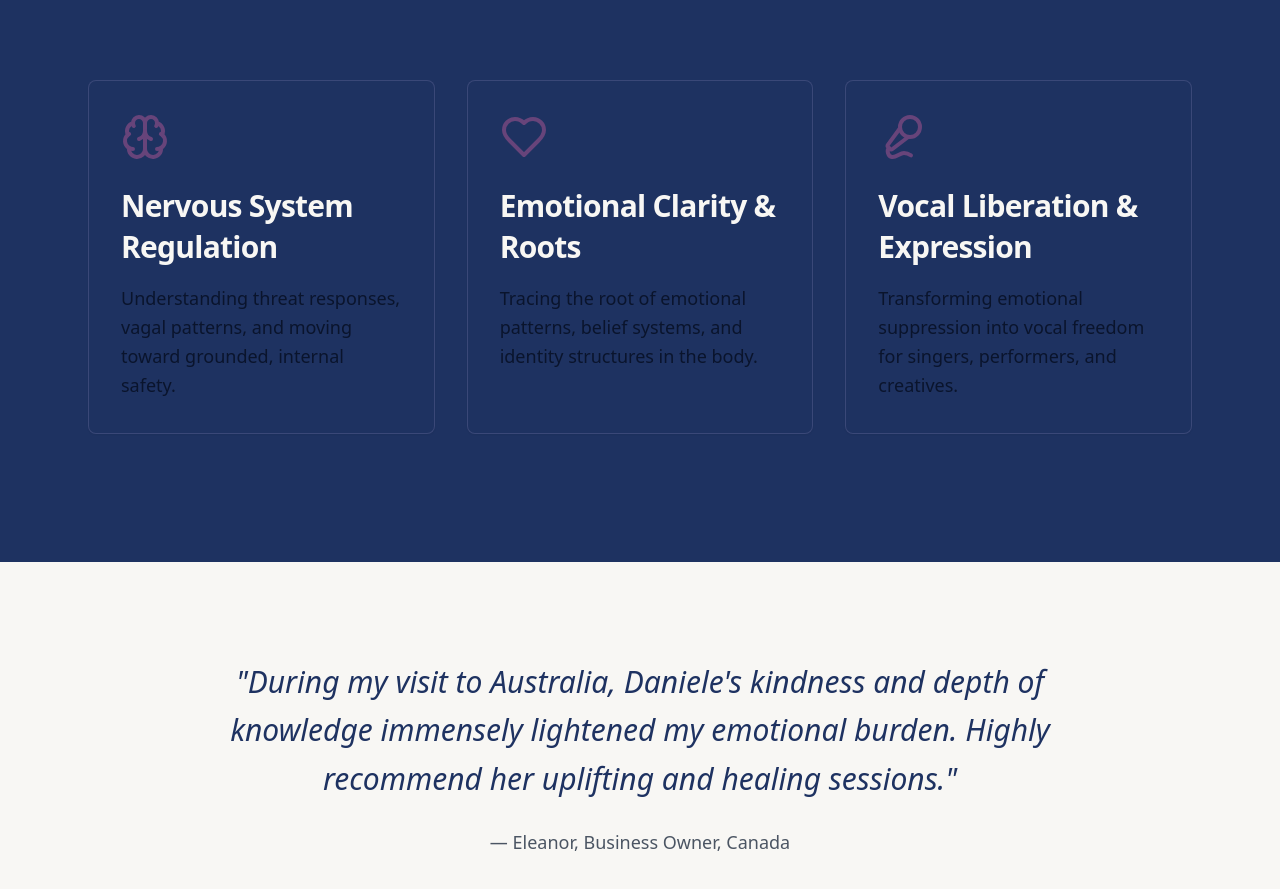
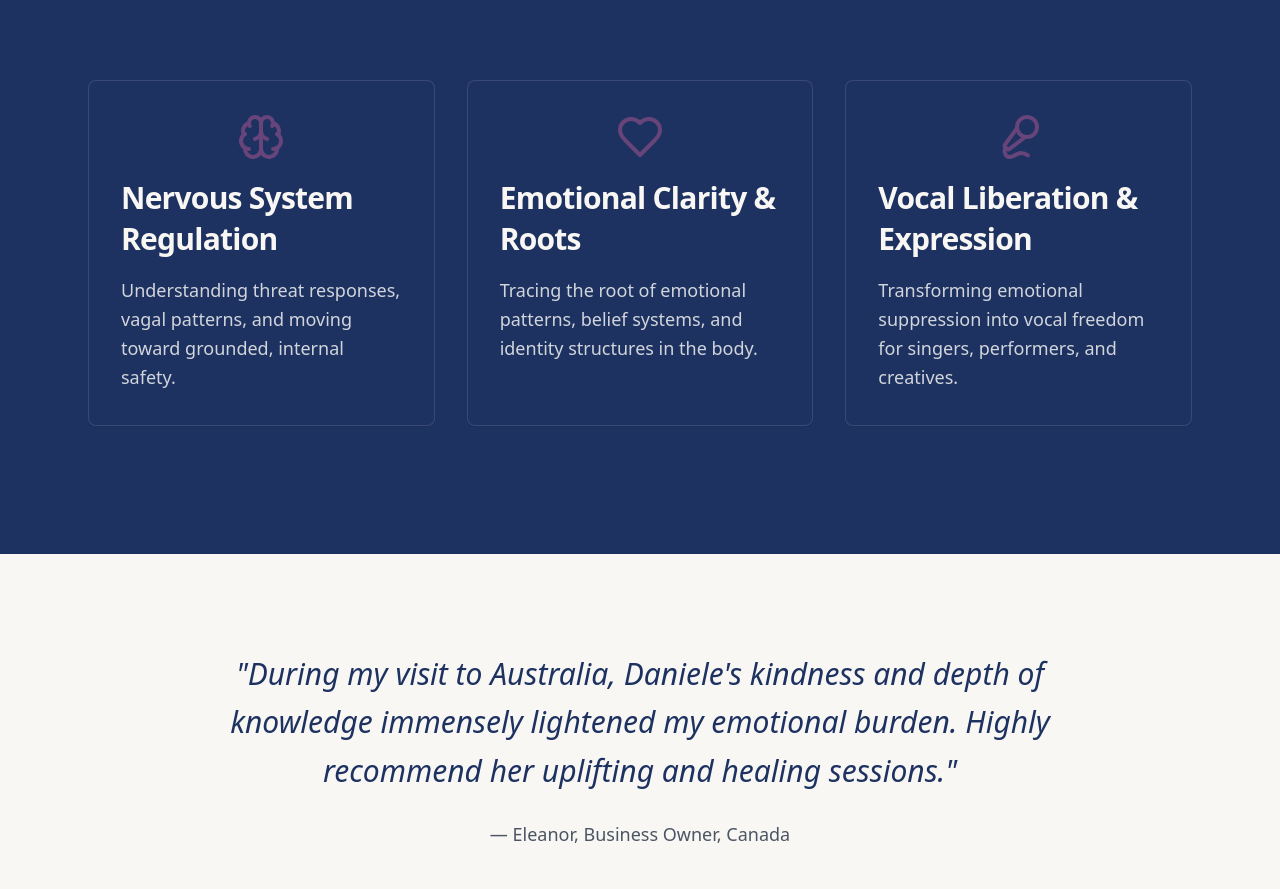
Before and after one commit to dbuatti/resonance-kinesiology, a React (Vite) app: page / in a window 1280 px wide. Shown: the part 1849-2738 px from the top of the page. Built offline with nearby package versions, Linux system fonts and the light colour scheme.

Commit message:
[dyad] Fixed service card description text color - wrote 1 file(s) + extra files edited outside of Dyad

```diff
--- a/src/pages/Index.tsx
+++ b/src/pages/Index.tsx
@@ -98,25 +98,25 @@ const Index = () => {
 
           <div className="grid md:grid-cols-3 gap-8">
             <Card className="bg-dyad-dark border border-dyad-soft/30 p-8 transition-all hover:border-dyad-accent/50 hover:shadow-lg">
-              <Brain className="h-12 w-12 text-dyad-accent mb-6" />
+              <Brain className="h-12 w-12 text-dyad-accent mx-auto mb-4" />
               <CardTitle className="text-3xl font-bold mb-4 text-dyad-background-soft leading-snug">Nervous System Regulation</CardTitle>
-              <p className="opacity-70 leading-relaxed text-lg">
+              <p className="text-gray-300 leading-relaxed text-lg">
                 Understanding threat responses, vagal patterns, and moving toward grounded, internal safety.
               </p>
             </Card>
 
             <Card className="bg-dyad-dark border border-dyad-soft/30 p-8 transition-all hover:border-dyad-accent/50 hover:shadow-lg">
-              <Heart className="h-12 w-12 text-dyad-accent mb-6" />
+              <Heart className="h-12 w-12 text-dyad-accent mx-auto mb-4" />
               <CardTitle className="text-3xl font-bold mb-4 text-dyad-background-soft leading-snug">Emotional Clarity & Roots</CardTitle>
-              <p className="opacity-70 leading-relaxed text-lg">
+              <p className="text-gray-300 leading-relaxed text-lg">
                 Tracing the root of emotional patterns, belief systems, and identity structures in the body.
               </p>
             </Card>
 
             <Card className="bg-dyad-dark border border-dyad-soft/30 p-8 transition-all hover:border-dyad-accent/50 hover:shadow-lg">
-              <Mic2 className="h-12 w-12 text-dyad-accent mb-6" />
+              <Mic2 className="h-12 w-12 text-dyad-accent mx-auto mb-4" />
               <CardTitle className="text-3xl font-bold mb-4 text-dyad-background-soft leading-snug">Vocal Liberation & Expression</CardTitle>
-              <p className="opacity-70 leading-relaxed text-lg">
+              <p className="text-gray-300 leading-relaxed text-lg">
                 Transforming emotional suppression into vocal freedom for singers, performers, and creatives.
               </p>
             </Card>
```
